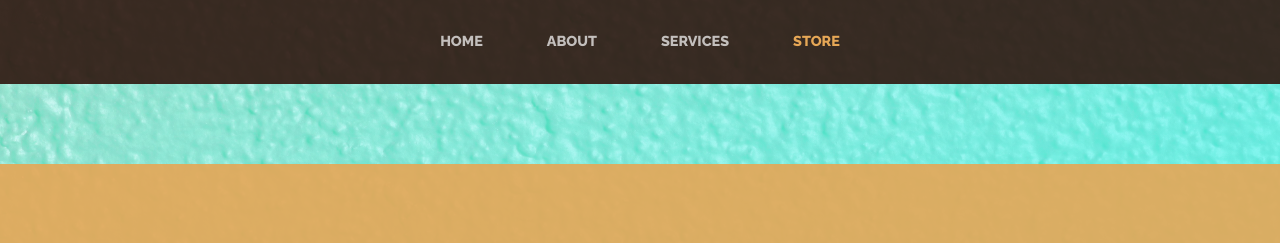
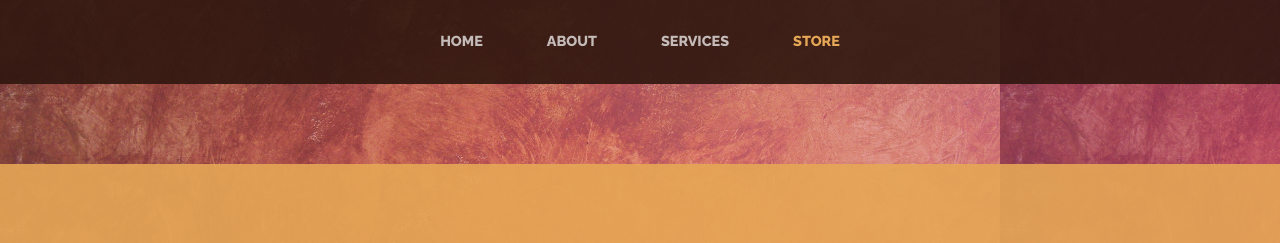
Before and after one commit to joesessions/JaviersWebsite-master, a website: page store.html in a window 1280 px wide. Shown: the part 276-519 px from the top of the page. Drawn offline with Linux system fonts and the light colour scheme.

Commit message:
Store page with background

```diff
--- /dev/null
+++ b/css/store.css
@@ -0,0 +1,3 @@
+body {
+	background: linear-gradient(to top left, rgba(216, 54, 159, .55), rgba(0,0,0, 0)), url("../img/FauxFinish.jpg")
+}
--- a/store.html
+++ b/store.html
@@ -19,6 +19,7 @@
 
     <!-- Custom styles for this template -->
     <link href="css/business-casual.css" rel="stylesheet">
+    <link href="css/store.css" rel="stylesheet">
 
   </head>
 
```
Also changed, not shown: img/FauxFinish.jpg (added).
